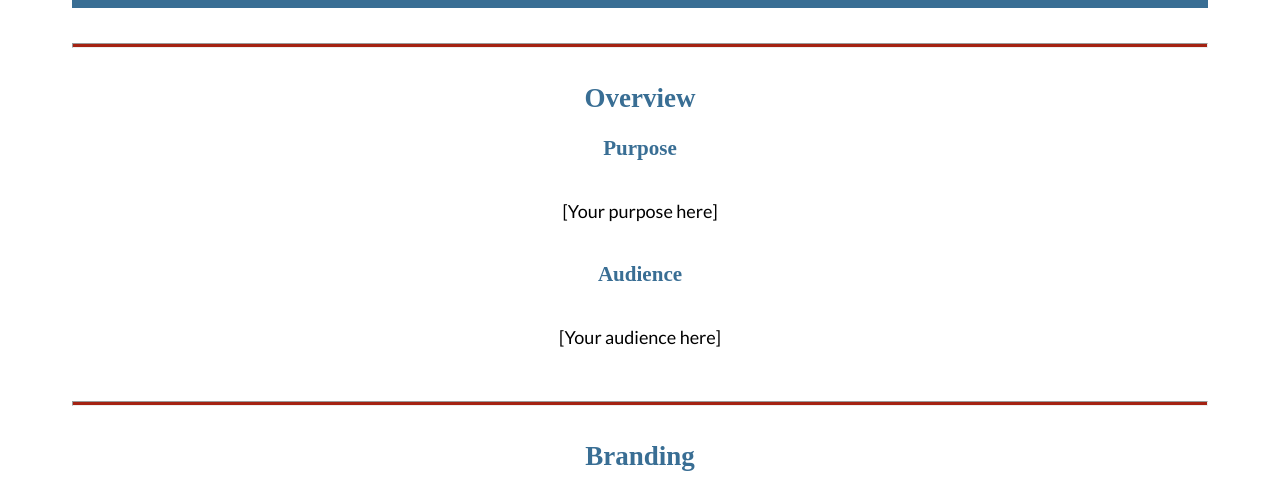
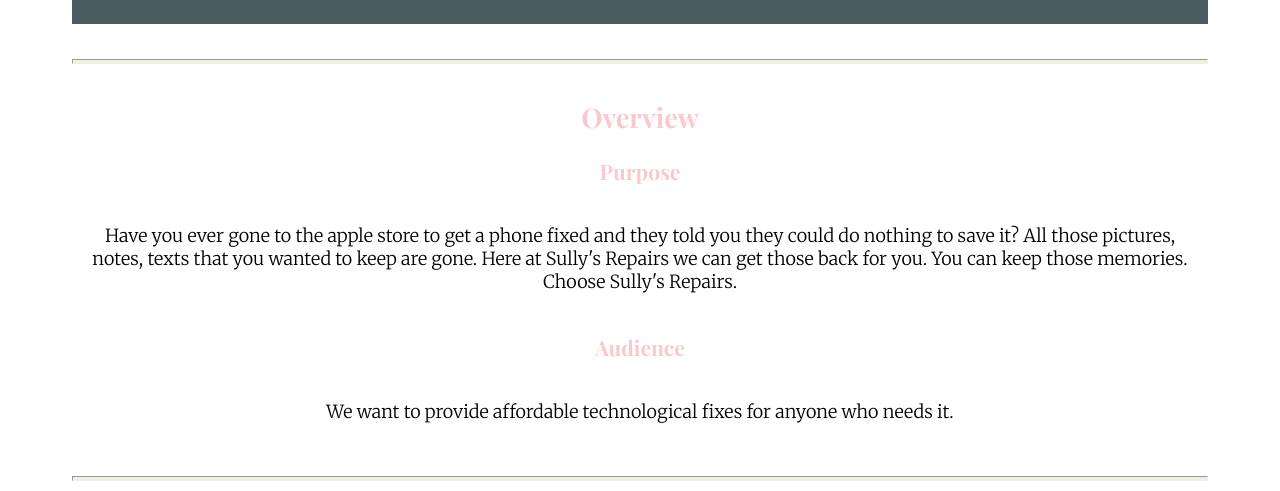
Before and after one commit to shelbystaceyy/wdd130, a plain HTML site: page sullyrepair/site-plan.html in a window 1280 px wide. Shown: the part 297-788 px from the top of the page. Drawn offline with nearby package versions, Linux system fonts and the light colour scheme; a web font is replaced by a local one.

Commit message:
site plan

```diff
--- a/sullyrepair/site-plan.html
+++ b/sullyrepair/site-plan.html
@@ -20,17 +20,19 @@
       <hr>
       <h2>Overview</h2>
       <h3>Purpose</h3>
-      <p>[Your purpose here]</p>  <!-- change this -->
+      <p>Have you ever gone to the apple store to get a phone fixed and they told you they could do nothing to save
+        it? All those pictures, notes, texts that you wanted to keep are gone. Here at Sully's Repairs we can get
+        those back for you. You can keep those memories. Choose Sully's Repairs. </p>  <!-- change this -->
 
 
       <h3>Audience</h3>
-      <p>[Your audience here]</p>  <!-- change this -->
+      <p>We want to provide affordable technological fixes for anyone who needs it.</p>  <!-- change this -->
 
       <hr>
       <h2>Branding</h2>
       <h3>Website Logo</h3>
       <!-- Replace this with some sort of logo for your site.  A logo can be as simple as the name of your site in a nice font :) -->
-      <img src="#" alt="Logo image">
+      <img src="images/sully-logo.png" alt="logo">
       <hr>
       <h2>
         Style Guide
@@ -50,7 +52,7 @@
       <table class="colors">
         <tr><th>Primary</th><th>Secondary</th><th>Accent 1</th><th>Accent 2</th></tr>
         <!-- Replace the numbers in the boxes below with your hex color codes. Then switch to the site-plan.css file and change your colors there as well. -->
-        <tr><td class="primary">[#396E94]</td><td class="secondary">[#E7C24F]</td><td class="accent1">[#A43312]</td><td class="accent2"></td></tr>
+        <tr><td class="primary">#FAC8CD</td><td class="secondary">#904E55</td><td class="accent1">#F1EFDD</td><td class="accent2">#495D63</td></tr>
       </table>
 
       <!-- ------------------------Step 9------------------------------ -->
@@ -61,10 +63,10 @@
       <!-- Choose a font for your paragraphs (body copy) and headlines. What font(s) have you chosen? Why did you choose what you did?  Make sure to review the list of web safe fonts at W3Schools.org as a starting point.  Think also about which of your colors above you might use for background and font colors. -->
 
       <h4>
-        Heading Font: [Font Name here]  <!-- change this -->
+        Heading Font: Playfair Display  <!-- change this -->
       </h4>
       <h4>
-        Paragraph Font: [Font Name here]  <!-- change this -->
+        Paragraph Font: Merriweather  <!-- change this -->
       </h4>
       <h3>
         Normal paragraph example
--- a/sullyrepair/styles/site-plan.css
+++ b/sullyrepair/styles/site-plan.css
@@ -1,29 +1,30 @@
 /* if you are using any Google fonts change the font names below to your fonts.
 Any spaces in your font name should be replaced with a +.
 Fonts are separated by a | */
-@import url('https://fonts.googleapis.com/css?family=IM+Fell+French+Canon+SC|Lato');
+@import url('https://fonts.googleapis.com/css2?family=Merriweather:wght@300&display=swap');
+@import url('https://fonts.googleapis.com/css2?family=Playfair+Display:wght@700&display=swap');
 
 :root {
   /* change the values below to your colors from your palette */
-  --primary-color: #396E94   ;
-  --secondary-color: #E7C24F ;
-  --accent1-color: #A42212;
-  --accent2-color: white;
+  --primary-color: #FAC8CD   ;
+  --secondary-color: #904E55 ;
+  --accent1-color: #F1EFDD;
+  --accent2-color: #495D63;
 
   /* change the values below to your chosen font(s) */
-  --heading-font: "IM Fell French Canon SC";
-  --paragraph-font: Lato, Helvetica, sans-serif;
+  --heading-font: 'Playfair Display', serif;
+  --paragraph-font: 'Merriweather', serif;
 
   /* these colors below should be chosen from among your palette colors above */
-  --headline-color-on-white: #396E94;  /* headlines on a white background */
-  --headline-color-on-color: white; /* headlines on a colored background */
-  --paragraph-color-on-white: #396E94; /* paragraph text on a white background */
-  --paragraph-color-on-color: white; /* paragraph text on a colored background */
-  --paragraph-background-color: #396E94  ;
-  --nav-link-color: #396E94;
-  --nav-background-color: #D4AC0D;
-  --nav-hover-link-color: white;
-  --nav-hover-background-color: #396E94;
+  --headline-color-on-white: #FAC8CD ;  /* headlines on a white background */
+  --headline-color-on-color: #F1EFDD; /* headlines on a colored background */
+  --paragraph-color-on-white: #904E55; /* paragraph text on a white background */
+  --paragraph-color-on-color: #F1EFDD; /* paragraph text on a colored background */
+  --paragraph-background-color: #495D63  ;
+  --nav-link-color: #495D63;
+  --nav-background-color: #FAC8CD;
+  --nav-hover-link-color: #F1EFDD;
+  --nav-hover-background-color: #904E55;
 }
 
 
```
Also changed, not shown: sullyrepair/images/sully-logo.png (added).
